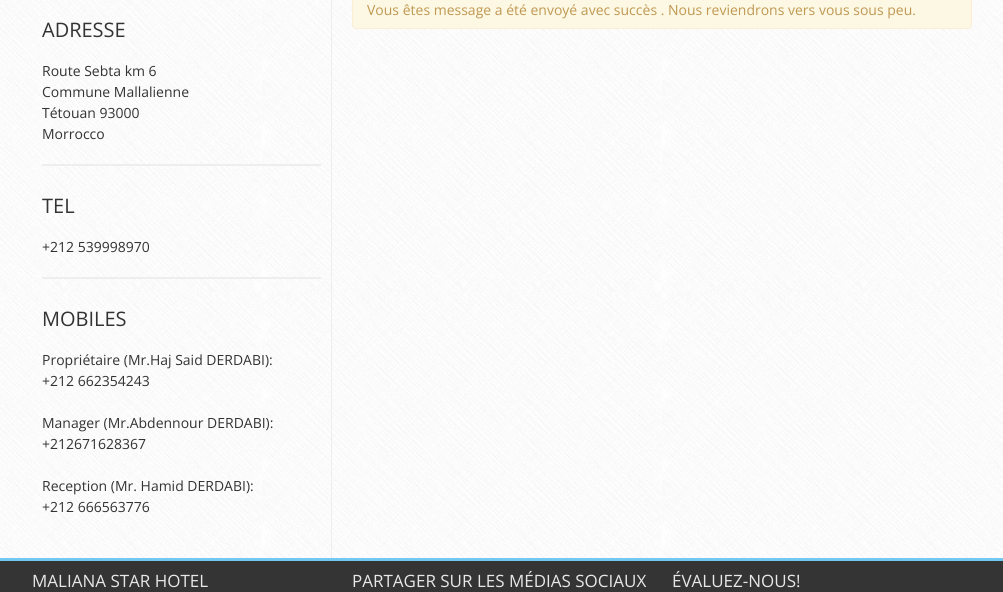
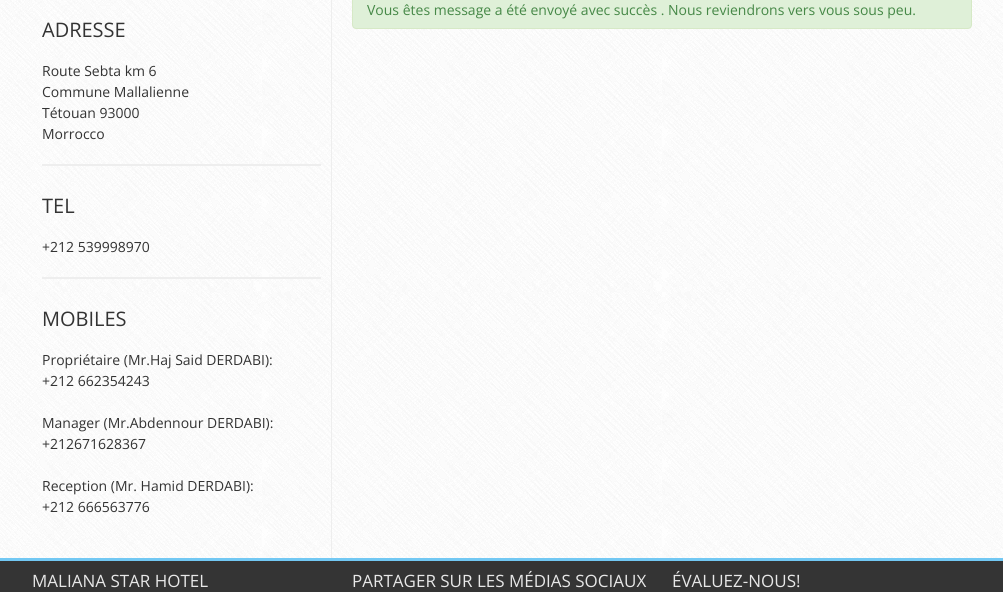
Before and after one commit to malianastar/malianastar.github.io, a plain HTML site: page contact_success.html in a window 1280 px wide. Shown: the part 508-1100 px from the top of the page, without its empty margins (138-1141 px from the left). Drawn offline with nearby package versions, Linux system fonts and the light colour scheme; some packages are replaced by stand-ins of ours.

Commit message:
Updating contact success page

```diff
--- a/contact_success.html
+++ b/contact_success.html
@@ -108,7 +108,7 @@
               </p>
             </div>
             <div class="span8">
-                <div id="mailResult" class="alert">
+                <div id="mailResult" class="alert alert-success">
                     Vous êtes message a été envoyé avec succès . Nous reviendrons vers vous sous peu.
                 </div>
             </div>
```
Also changed, not shown: contact.html (+1 -1 lines).
